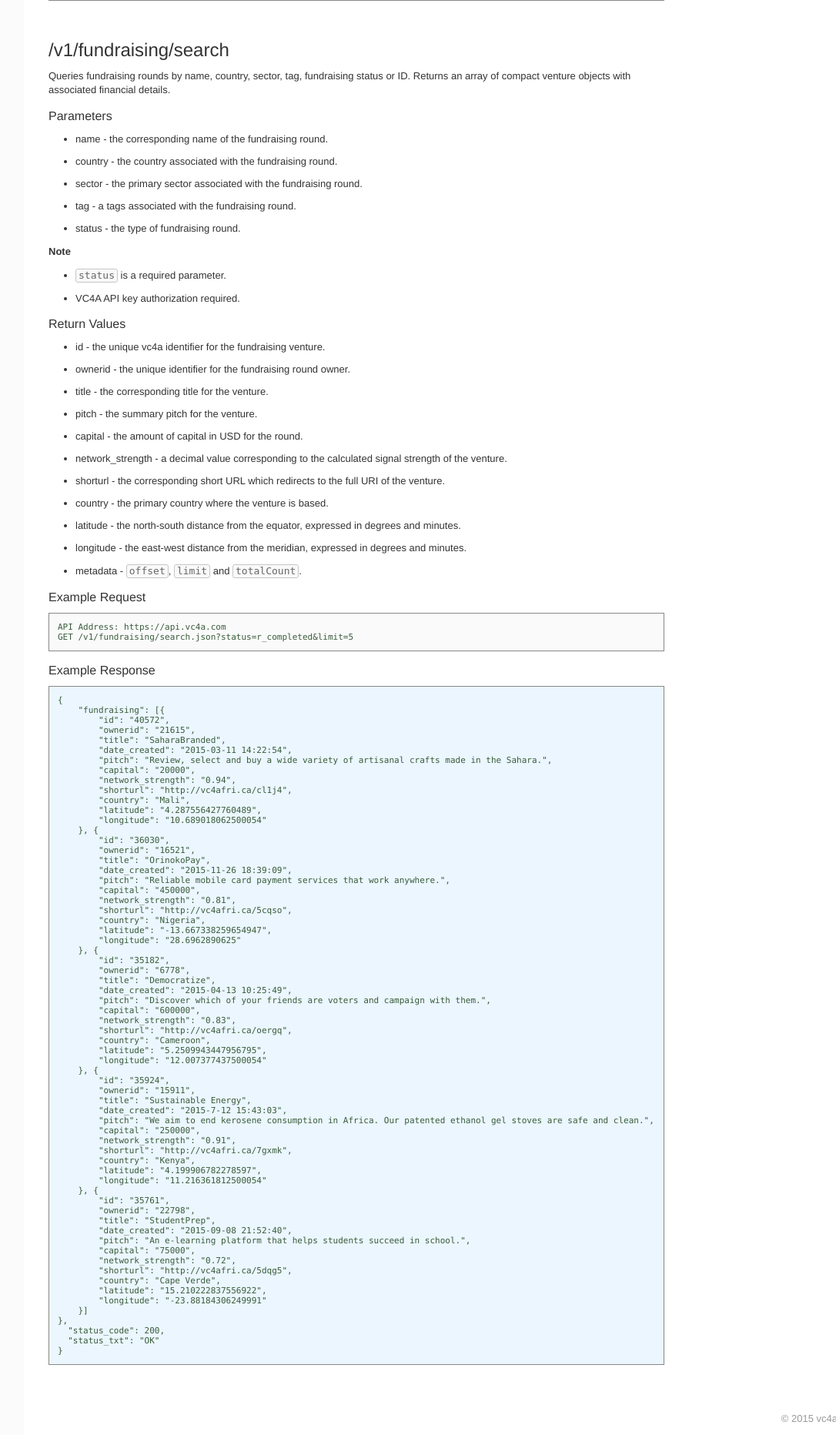
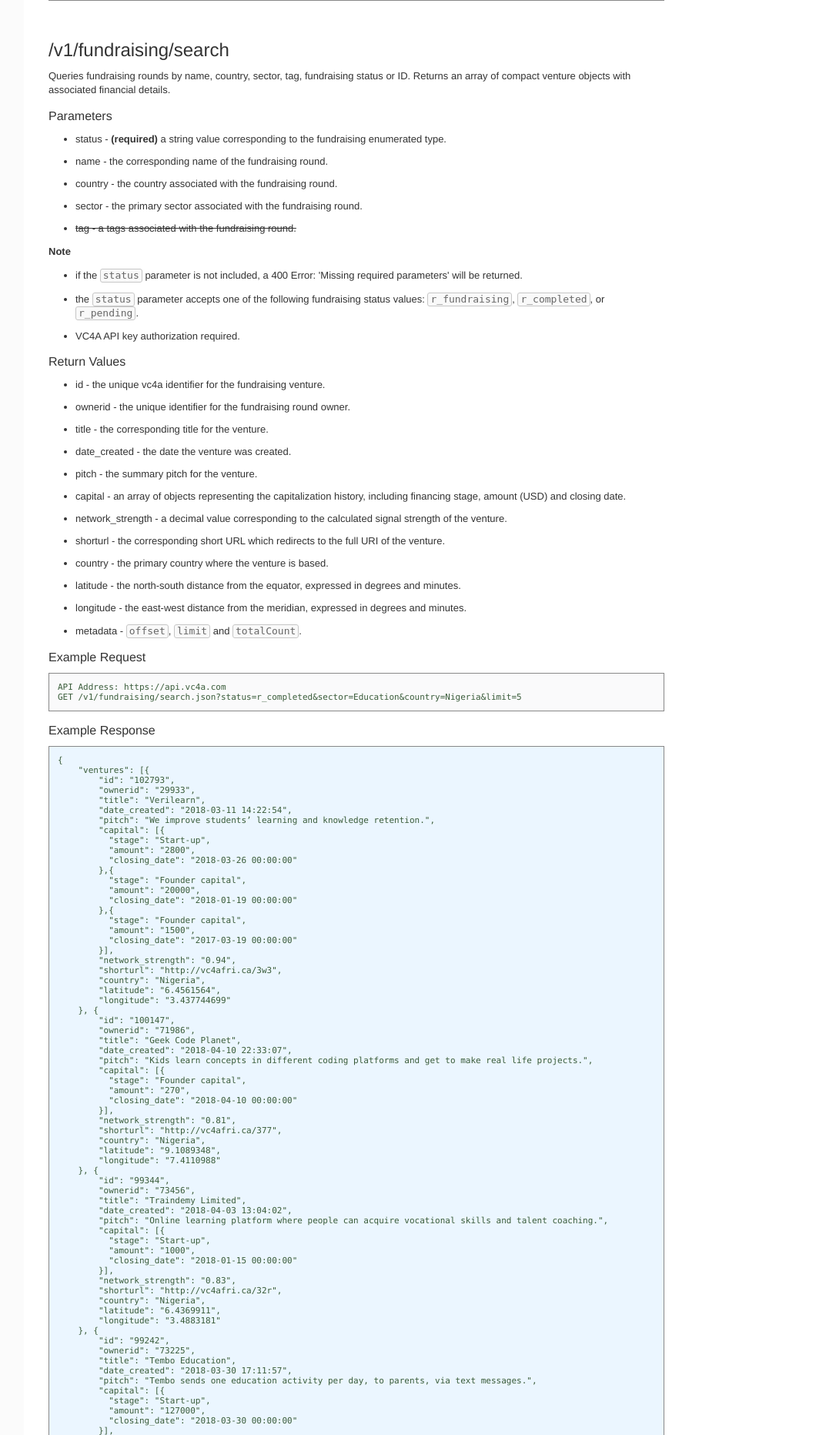
Before and after one commit to billz/vc4a-api-docs, a PHP site: page /fundraising.php in a window 1280 px wide. Shown: the part 2224-4088 px from the top of the page at 77% size, without its empty margins (194-1280 px from the left). Run offline with PHP 8.4, Linux system fonts and the light colour scheme.

Commit message:
big update to fundraising docs

```diff
--- a/fundraising.php
+++ b/fundraising.php
@@ -34,7 +34,7 @@
 <p><strong>Note</strong></p>
 <ul>
 <li>if the <code>status</code> parameter is not included, a 400 Error: 'Missing required parameters' will be returned.</li>
-<li>the <code>status</code> parameter accepts one of the following fundraising status values: <code>r_fundraising</code>, <code>r_dealmaking</code>, <code>r_completed</code>, <code>r_pending</code>, or <code>r_closed</code>.</li>
+<li>the <code>status</code> parameter accepts one of the following fundraising status values: <code>r_fundraising</code>, <code>r_completed</code>, or <code>r_pending</code>.</li>
 <li><code>limit</code> is optional (defaults to 20).</li>
 <li><code>offset</code> is optional (defaults to 0).</li>
 <li>VC4A API key authorization required.</li>
@@ -154,15 +154,17 @@ GET /v1/fundraising/stages.json</pre>
 <p>Queries fundraising rounds by name, country, sector, tag, fundraising status or ID. Returns an array of compact venture objects with associated financial details.</p>
 <h3>Parameters</h3>
 <ul>
+<li>status - <b>(required)</b> a string value corresponding to the fundraising enumerated type.</li>
 <li>name - the corresponding name of the fundraising round.</li>
 <li>country - the country associated with the fundraising round.</li>
 <li>sector - the primary sector associated with the fundraising round.</li>
-<li>tag - a tags associated with the fundraising round.</li>
-<li>status - the type of fundraising round.</li>
+<li><del>tag - a tags associated with the fundraising round.</del></li>
+
 </ul>
 <p><strong>Note</strong></p>
 <ul>
-<li><code>status</code> is a required parameter.</li>
+<li>if the <code>status</code> parameter is not included, a 400 Error: 'Missing required parameters' will be returned.</li>
+<li>the <code>status</code> parameter accepts one of the following fundraising status values: <code>r_fundraising</code>, <code>r_completed</code>, or <code>r_pending</code>.</li>
 <li>VC4A API key authorization required.</li>
 </ul>
 <h3>Return Values</h3>
@@ -170,11 +172,12 @@ GET /v1/fundraising/stages.json</pre>
 <li>id - the unique vc4a identifier for the fundraising venture.</li>
 <li>ownerid - the unique identifier for the fundraising round owner.</li>
 <li>title - the corresponding title for the venture.</li>
+<li>date_created - the date the venture was created.
 <li>pitch - the summary pitch for the venture.</li>
-<li>capital - the amount of capital in USD for the round.</li>
+<li>capital - an array of objects representing the capitalization history, including financing stage, amount (USD) and closing date.</li>
 <li>network_strength - a decimal value corresponding to the calculated signal strength of the venture.</li>
 <li>shorturl - the corresponding short URL which redirects to the full URI of the venture.</li>
-<li>country - the primary country where the venture is based.</li>
+<li>country - the primary  country where the venture is based.</li>
 <li>latitude - the north-south distance from the equator, expressed in degrees and minutes.</li>
 <li>longitude - the east-west distance from the meridian, expressed in degrees and minutes.</li>
 <li>metadata - <code>offset</code>, <code>limit</code> and <code>totalCount</code>.</li>
@@ -182,71 +185,108 @@ GET /v1/fundraising/stages.json</pre>
 </ul>
 <h3>Example Request</h3>
 <pre class="example">API Address: https://api.vc4a.com
-GET /v1/fundraising/search.json?status=r_completed&limit=5</pre>
+GET /v1/fundraising/search.json?status=r_completed&amp;sector=Education&amp;country=Nigeria&amp;limit=5</pre>
 
 <h3>Example Response</h3>
 <pre class="prettyprint lang-js">
 {
-    "fundraising": [{
-        "id": "40572",
-        "ownerid": "21615",
-        "title": "SaharaBranded",
-        "date_created": "2015-03-11 14:22:54",
-        "pitch": "Review, select and buy a wide variety of artisanal crafts made in the Sahara.",
-        "capital": "20000",
+    "ventures": [{
+        "id": "102793",
+        "ownerid": "29933",
+        "title": "Verilearn",
+        "date_created": "2018-03-11 14:22:54",
+        "pitch": "We improve students’ learning and knowledge retention.",
+        "capital": [{
+          "stage": "Start-up",
+          "amount": "2800",
+          "closing_date": "2018-03-26 00:00:00"
+        },{
+          "stage": "Founder capital",
+          "amount": "20000",
+          "closing_date": "2018-01-19 00:00:00"
+        },{
+          "stage": "Founder capital",
+          "amount": "1500",
+          "closing_date": "2017-03-19 00:00:00"
+        }],
         "network_strength": "0.94",
-        "shorturl": "http://vc4afri.ca/cl1j4",
-        "country": "Mali",
-        "latitude": "4.287556427760489",
-        "longitude": "10.689018062500054"
+        "shorturl": "http://vc4afri.ca/3w3",
+        "country": "Nigeria",
+        "latitude": "6.4561564",
+        "longitude": "3.437744699"
     }, {
-        "id": "36030",
-        "ownerid": "16521",
-        "title": "OrinokoPay",
-        "date_created": "2015-11-26 18:39:09",
-        "pitch": "Reliable mobile card payment services that work anywhere.",
-        "capital": "450000",
+        "id": "100147",
+        "ownerid": "71986",
+        "title": "Geek Code Planet",
+        "date_created": "2018-04-10 22:33:07",
+        "pitch": "Kids learn concepts in different coding platforms and get to make real life projects.",
+        "capital": [{
+          "stage": "Founder capital",
+          "amount": "270",
+          "closing_date": "2018-04-10 00:00:00"
+        }],
         "network_strength": "0.81",
-        "shorturl": "http://vc4afri.ca/5cqso",
+        "shorturl": "http://vc4afri.ca/377",
         "country": "Nigeria",
-        "latitude": "-13.667338259654947",
-        "longitude": "28.6962890625"
+        "latitude": "9.1089348",
+        "longitude": "7.4110988"
     }, {
-        "id": "35182",
-        "ownerid": "6778",
-        "title": "Democratize",
-        "date_created": "2015-04-13 10:25:49",
-        "pitch": "Discover which of your friends are voters and campaign with them.",
-        "capital": "600000",
+        "id": "99344",
+        "ownerid": "73456",
+        "title": "Traindemy Limited",
+        "date_created": "2018-04-03 13:04:02",
+        "pitch": "Online learning platform where people can acquire vocational skills and talent coaching.",
+        "capital": [{
+          "stage": "Start-up",
+          "amount": "1000",
+          "closing_date": "2018-01-15 00:00:00"
+        }],
         "network_strength": "0.83",
-        "shorturl": "http://vc4afri.ca/oergq",
-        "country": "Cameroon",
-        "latitude": "5.2509943447956795",
-        "longitude": "12.007377437500054"
+        "shorturl": "http://vc4afri.ca/32r",
+        "country": "Nigeria",
+        "latitude": "6.4369911",
+        "longitude": "3.4883181"
     }, {
-        "id": "35924",
-        "ownerid": "15911",
-        "title": "Sustainable Energy",
-        "date_created": "2015-7-12 15:43:03",
-        "pitch": "We aim to end kerosene consumption in Africa. Our patented ethanol gel stoves are safe and clean.",
-        "capital": "250000",
+        "id": "99242",
+        "ownerid": "73225",
+        "title": "Tembo Education",
+        "date_created": "2018-03-30 17:11:57",
+        "pitch": "Tembo sends one education activity per day, to parents, via text messages.",
+        "capital": [{
+          "stage": "Start-up",
+          "amount": "127000",
+          "closing_date": "2018-03-30 00:00:00"
+        }],
         "network_strength": "0.91",
-        "shorturl": "http://vc4afri.ca/7gxmk",
-        "country": "Kenya",
-        "latitude": "4.199906782278597",
-        "longitude": "11.216361812500054"
+        "shorturl": "http://vc4afri.ca/322",
+        "country": "Nigeria",
+        "latitude": "6.535233",
+        "longitude": "3.3489671"
     }, {
-        "id": "35761",
-        "ownerid": "22798",
-        "title": "StudentPrep",
-        "date_created": "2015-09-08 21:52:40",
-        "pitch": "An e-learning platform that helps students succeed in school.",
-        "capital": "75000",
+        "id": "96227",
+        "ownerid": "69336",
+        "title": "Tertary Nigeria",
+        "date_created": "2018-02-21 12:10:20",
+        "pitch": "We help univerity students secure internship positions to build their practical skills.",
+        "capital": [{
+          "stage": "Seed",
+          "amount": "5000",
+          "closing_date": "2017-11-21 00:00:00"
+        },{
+          "stage": "Founder capital",
+          "amount": "3000",
+          "closing_date": "2016-12-30 00:00:00"
+        }],
         "network_strength": "0.72",
-        "shorturl": "http://vc4afri.ca/5dqg5",
-        "country": "Cape Verde",
-        "latitude": "15.210222837556922",
-        "longitude": "-23.88184306249991"
+        "shorturl": "http://vc4afri.ca/2gx",
+        "country": "Nigeria",
+        "latitude": "6.4979884",
+        "longitude": "3.3439291"
+    }]
+    "_metadata": [{
+      "offset": "0",
+      "limit": "5",
+      "totalCount": 5
     }]
 },
   &quot;status_code&quot;: 200,
```
